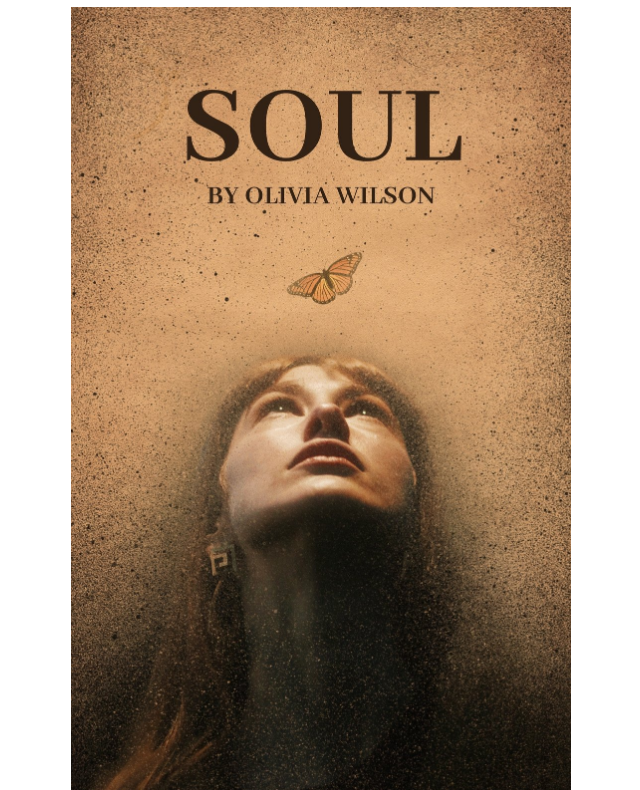
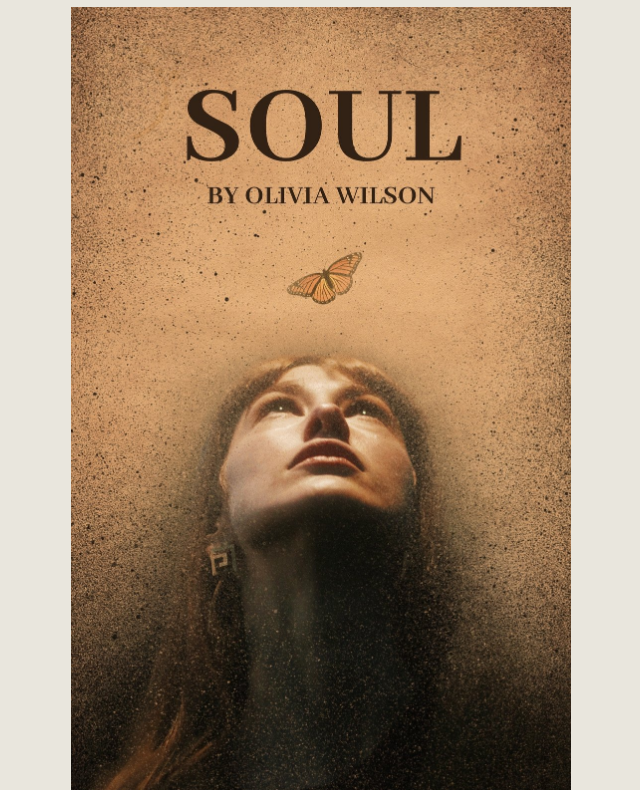
Before and after one commit to saatvikjain03/FEE-2, a plain HTML site: page Book Review Page.html in a window 1280 px wide. Shown: the part 171-961 px from the top of the page, without its empty margins (319-959 px from the left). Drawn offline with Linux system fonts and the light colour scheme.

Commit message:
Update Book Review Page.html

```diff
--- a/Book Review Page.html
+++ b/Book Review Page.html
@@ -5,8 +5,7 @@
     <meta name="viewport" content="width=device-width, initial-scale=1.0">
     <title>Book Review Blog</title>
 </head>
-<body>
-
+    <body bgcolor="#E9E6DD">
 <header align="center" >
     <h1>Book Review Blog</h1>
 </header>
```
